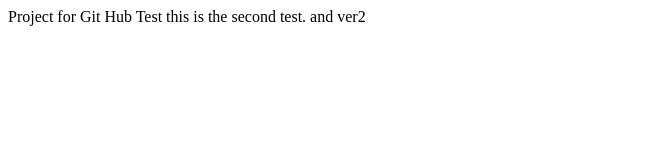
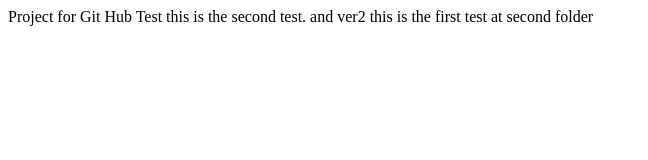
Before and after one commit to Kimrade/cat, a plain HTML site: page index.html in a window 1280 px wide. Shown: the whole page, without its empty margins (0-648 px from the left). Drawn offline with Linux system fonts and the light colour scheme.

Commit message:
second folder ver1

```diff
--- a/index.html
+++ b/index.html
@@ -9,5 +9,6 @@
 <body>
     Project for Git Hub Test
 	this is the second test. and ver2
+	this is the first test at second folder
 </body>
 </html>
```
